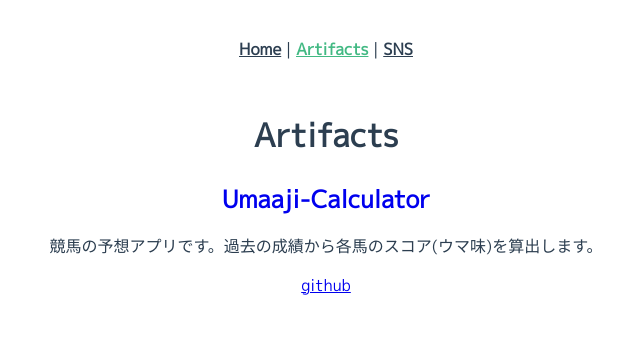
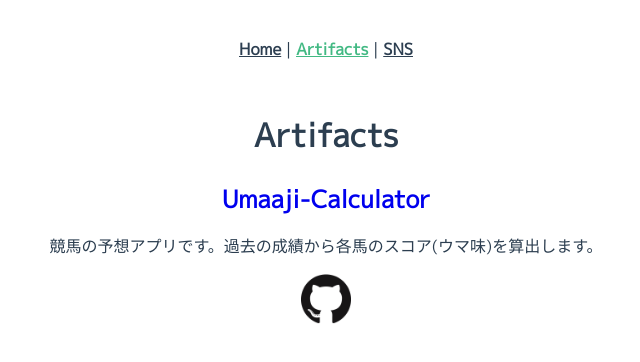
Before and after one commit to tocomi/my-portfolio, a Vue app: page /artifacts in a window 1280 px wide. Shown: the top 362 px of the page, without its empty margins (314-954 px from the left). Built offline with nearby package versions, Linux system fonts and the light colour scheme.

Commit message:
show github icon

```diff
--- a/src/components/Artifact.vue
+++ b/src/components/Artifact.vue
@@ -2,7 +2,8 @@
   div.artifact
     a.title(:href="artifact.link" target="_blank") {{ artifact.title }}
     p {{ artifact.description }}
-    a(:href="artifact.github" target="_blank") github
+    a(:href="artifact.github" target="_blank")
+      img.icon(alt="github" src="../assets/github.png")
 </template>
 
 <script lang="ts">
@@ -20,9 +21,15 @@
 </script>
 
 <style lang="scss" scoped>
-.title {
-  font-size: 24px;
-  font-weight: bold;
-  text-decoration: none;
+.artifact {
+  .title {
+    font-size: 24px;
+    font-weight: bold;
+    text-decoration: none;
+  }
+  .icon {
+    height: 50px;
+    width: 50px;
+  }
 }
 </style>
```
